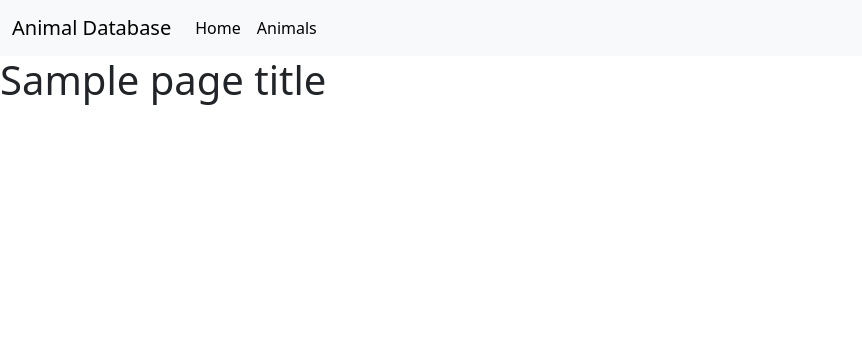
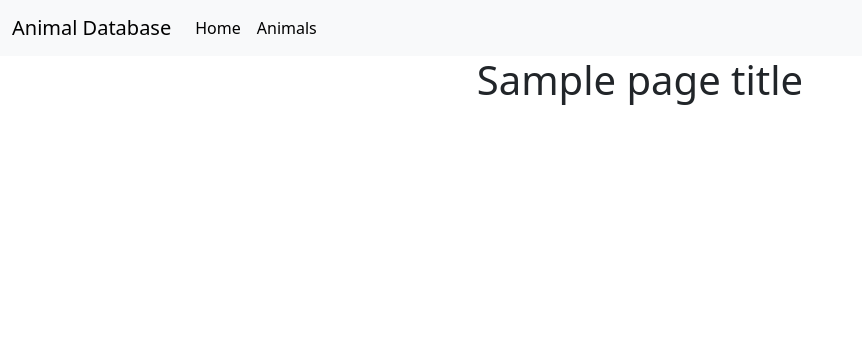
Before and after one commit to LukeDCGitHub/Web-Development-CSS-INFT-2202-04-Labs, a Node project: template Lab4/views/index.pug in a window 1280 px wide. Shown: the top 356 px of the page, without its empty margins (0-862 px from the left). Run offline with Node 20 templates, Linux system fonts and the light colour scheme; the template is opened without the code that fills it: most values are stand-ins (such as "Sample title", 1, 10 or a date in 2020).

Commit message:
Center page titles
Center page titles

```diff
--- a/Lab4/views/partials/title.pug
+++ b/Lab4/views/partials/title.pug
@@ -1 +1 @@
-h1=pageTitle
+h1.d-flex.align-items-center.justify-content-center=pageTitle
```
